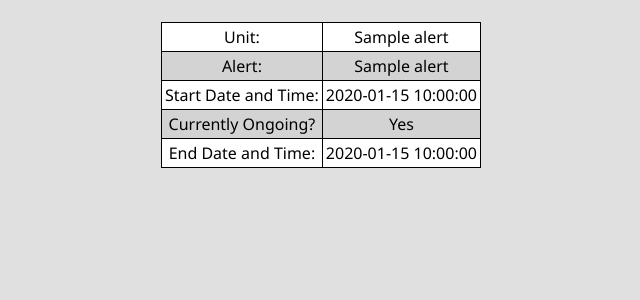
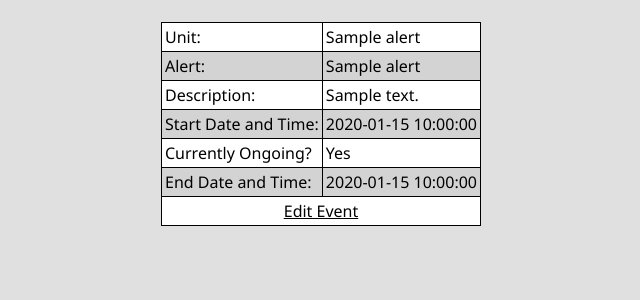
Before and after one commit to tfmm/bmspage, a PHP site: page /viewevent.php?eventid=1 in a window 1280 px wide. Shown: the part 220-520 px from the top of the page, without its empty margins (319-959 px from the left). Run offline with PHP 8.4, Linux system fonts and the light colour scheme; the visitor is signed in with stand-in values (Sample User, id 1); tables that the repository leaves empty or names only in its code hold one stand-in row (values such as "Sample post").

Commit message:
Added edit button to viewevent.php, cleaned up other misc files.

```diff
--- a/index.php
+++ b/index.php
@@ -36,7 +36,7 @@ if( $_SESSION['access'] != 1 ) {
 		if ($result1->num_rows >0){
 			echo "<table align='center'><tr><th>Event ID</th><th>Unit</th><th>Alert</th><th>Start Date and Time</th><th>Description</th><th>End Date and Time</th><th>User</th><th>Edit</th></tr>";
 			while ($row1 = $result1->fetch_assoc()) {
-				echo "<tr><td><a href=https://utilities.mon.liquidweb.com/bms/viewevent.php?eventid=".$row1["event_id"]." target=_blank>".$row1["event_id"]."</a></td><td>".$row1["unit_name"]."</td><td>".$row1["alert_name"]."</td><td>".$row1["date_time_start"]."</td><td>".$row1["description"]."</td><td>".$row1["date_time_end"]."</td><td>".$row1["user"]."</td><td><a href=http://utilities.mon.liquidweb.com/bms/editevent.php?event_id=".$row1["event_id"]." target=blank>Edit</a></td></tr> ";
+				echo "<tr><td><a href=https://DOMAIN.com/bms/viewevent.php?eventid=".$row1["event_id"]." target=_blank>".$row1["event_id"]."</a></td><td>".$row1["unit_name"]."</td><td>".$row1["alert_name"]."</td><td>".$row1["date_time_start"]."</td><td>".$row1["description"]."</td><td>".$row1["date_time_end"]."</td><td>".$row1["user"]."</td><td><a href=http://DOMAIN.com/bms/editevent.php?event_id=".$row1["event_id"]." target=blank>Edit</a></td></tr> ";
 			}
 			echo "</table>";
 		} else {
@@ -52,7 +52,7 @@ if( $_SESSION['access'] != 1 ) {
 			echo "This does not include ongoing events.";
 			echo "<table align='center'><tr><th>Event ID</th><th>Unit</th><th>Alert</th><th>Start Date and Time</th><th>Description</th><th>End Date and Time</th><th>User</th><th>Edit</th></tr>";
 			while ($row2 = $result2->fetch_assoc()) {
-			        echo "<tr><td><a href=https://utilities.mon.liquidweb.com/bms/viewevent.php?eventid=".$row2["event_id"]." target=_blank>".$row2["event_id"]."</a></td><td>".$row2["unit_name"]."</td><td>".$row2["alert_name"]."</td><td>".$row2["date_time_start"]."</td><td>".$row2["description"]."</td><td>".$row2["date_time_end"]."</td><td>".$row2["user"]."</td><td><a href=http://utilities.mon.liquidweb.com/bms/editevent.php?event_id=".$row2["event_id"]." target=blank>Edit</a></td></tr> ";
+			        echo "<tr><td><a href=https://DOMAIN.com/bms/viewevent.php?eventid=".$row2["event_id"]." target=_blank>".$row2["event_id"]."</a></td><td>".$row2["unit_name"]."</td><td>".$row2["alert_name"]."</td><td>".$row2["date_time_start"]."</td><td>".$row2["description"]."</td><td>".$row2["date_time_end"]."</td><td>".$row2["user"]."</td><td><a href=http://DOMAIN.com/bms/editevent.php?event_id=".$row2["event_id"]." target=blank>Edit</a></td></tr> ";
 			}
 			echo "</table>";
 		} else {
--- a/search_results.php
+++ b/search_results.php
@@ -58,7 +58,7 @@ if($result->num_rows >0){
                 if ($result->num_rows >0){
                         echo "<table align='center'><tr><th>Event ID</th><th>Unit</th><th>Alert</th><th>Start Date and Time</th><th>Description</th><th>End Date and Time</th><th>User</th><th>Edit</th></tr>";
                         while ($row1 = $result->fetch_assoc()) {
-                                echo "<tr><td><a href=https://utilities.mon.liquidweb.com/bms/viewevent.php?eventid=".$row1["event_id"]." target=_blank>".$row1["event_id"]."</a></td><td>".$row1["unit_name"]."</td><td>".$row1["alert_name"]."</td><td>".$row1["date_time_start"]."</td><td>".$row1["description"]."</td><td>".$row1["date_time_end"]."</td><td>".$row1["user"]."</td><td><a href=http://utilities.mon.liquidweb.com/bms/editevent.php?event_id=".$row1["event_id"]." target=blank>Edit</a></td></tr> ";
+                                echo "<tr><td><a href=https://DOMAIN.com/bms/viewevent.php?eventid=".$row1["event_id"]." target=_blank>".$row1["event_id"]."</a></td><td>".$row1["unit_name"]."</td><td>".$row1["alert_name"]."</td><td>".$row1["date_time_start"]."</td><td>".$row1["description"]."</td><td>".$row1["date_time_end"]."</td><td>".$row1["user"]."</td><td><a href=http://DOMAIN.com/bms/editevent.php?event_id=".$row1["event_id"]." target=blank>Edit</a></td></tr> ";
                         }
                         echo "</table>";
                 }
--- a/viewevent.php
+++ b/viewevent.php
@@ -9,7 +9,7 @@ if( $_SESSION['access'] != 1 ) {
 ?>
 <html>
         <head>
-                <link rel="stylesheet" type="text/css" href="css/style.css">
+                <link rel="stylesheet" type="text/css" href="css/sestyle.css">
                 <link rel="shortcut icon" href="favicon.ico" />
                 <title>BMS Events</title>
         </head>
@@ -45,6 +45,10 @@ $eventid=$_GET['eventid'];
                         echo "</td><td>";
                         print_r($row1['alert_name']);
                         echo "</td></tr><tr><td>";
+                        echo "Description: ";
+                        echo "</td><td>";
+                        echo nl2br($row1['description']);
+                        echo "</td></tr><tr><td>";
                         echo "Start Date and Time: ";
                         echo "</td><td>";
                         print_r($row1['date_time_start']);
@@ -60,6 +64,9 @@ $eventid=$_GET['eventid'];
                         echo "End Date and Time: ";
                         echo "</td><td>";
                         print_r($row1['date_time_end']);
+                        echo "</td></tr>";
+                        echo "<tr><td colspan='2' class='ui-helper-center'>";
+                        echo "<a href=editevent.php?event_id=".$row1['event_id'].">Edit Event</a>";
                         echo "</td></tr></table>";
                 }
                 } else {
```
Lines whose indentation alone changed are shown as unchanged.
